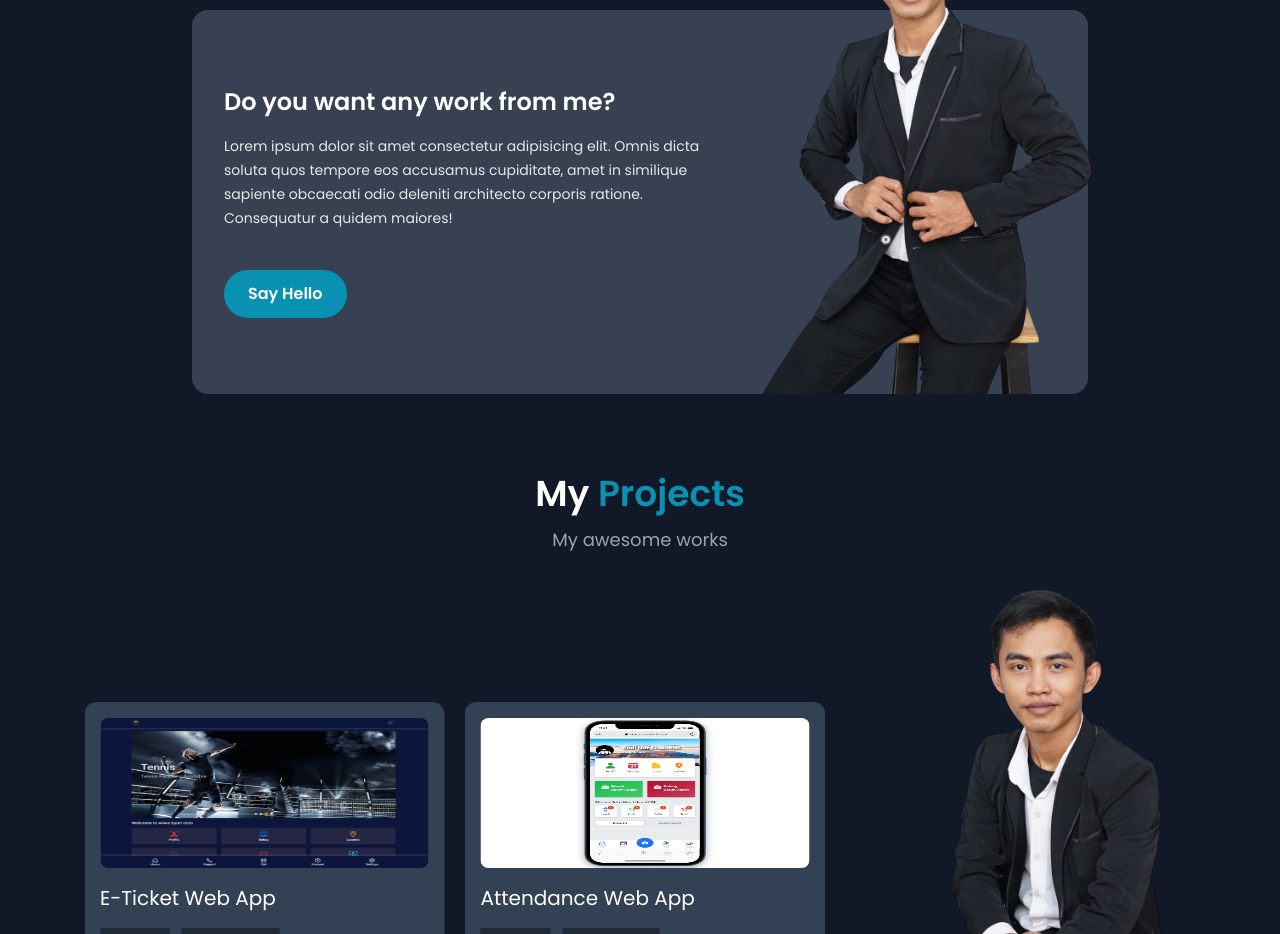
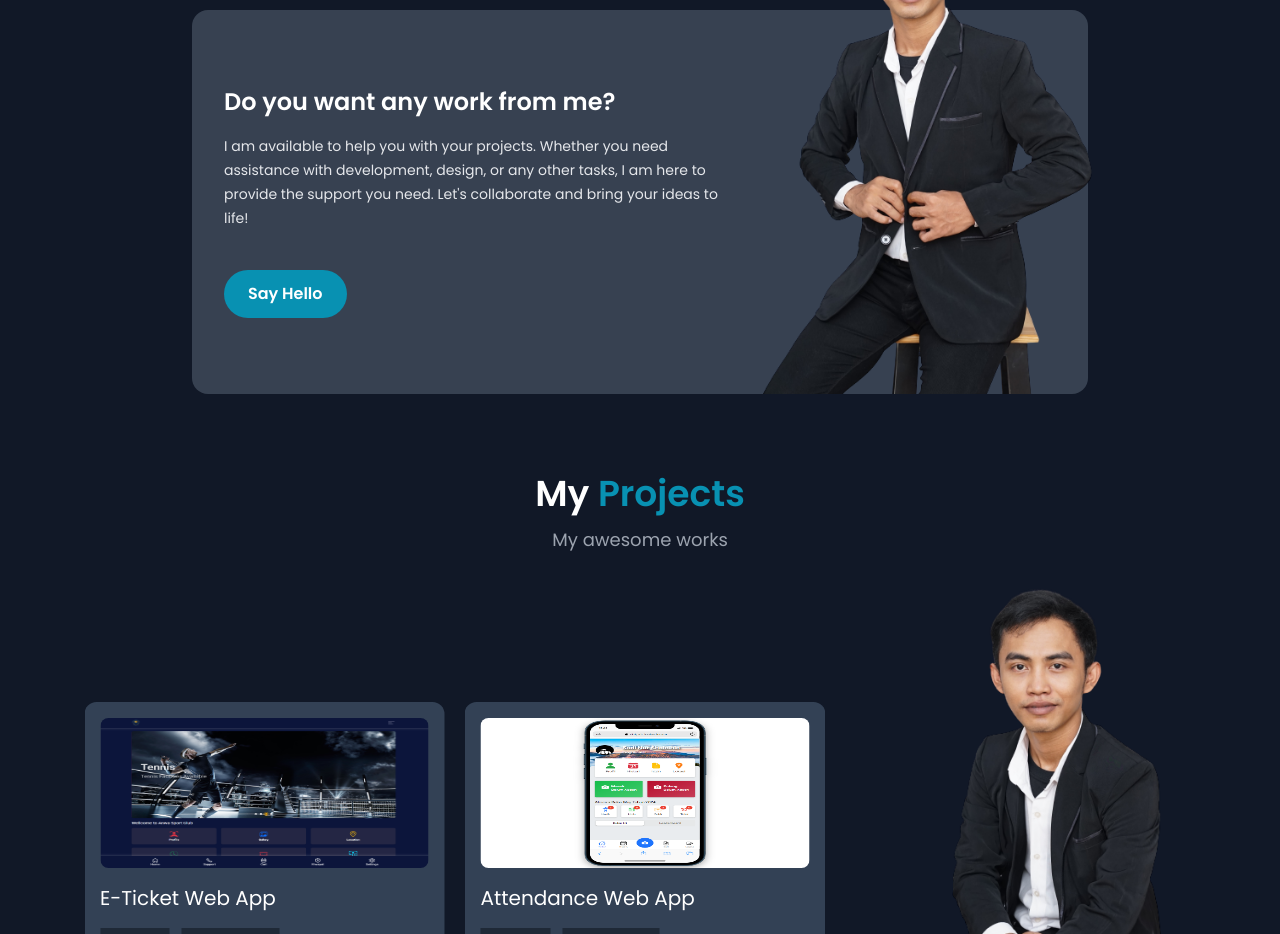
Before and after one commit to sadi98/MyPortofolio, a React (Vite) app: page / in a window 1280 px wide. Shown: the part 2280-3214 px from the top of the page. Built offline with nearby package versions, Linux system fonts and the light colour scheme; grey boxes are pictures that could not be loaded.

Commit message:
captions

```diff
--- a/src/components/Hireme.jsx
+++ b/src/components/Hireme.jsx
@@ -15,10 +15,7 @@ const Hireme = () => {
             Do you want any work from me?
           </h2>
           <p className="lg:text-left text-justify max-w-lg text-sm mt-4 text-gray-200 leading-6">
-            Lorem ipsum dolor sit amet consectetur adipisicing elit. Omnis dicta
-            soluta quos tempore eos accusamus cupiditate, amet in similique
-            sapiente obcaecati odio deleniti architecto corporis ratione.
-            Consequatur a quidem maiores!
+            I am available to help you with your projects. Whether you need assistance with development, design, or any other tasks, I am here to provide the support you need. Let's collaborate and bring your ideas to life!
           </p>
           <button className="btn-primary mt-10">Say Hello</button>
         </div>
```
